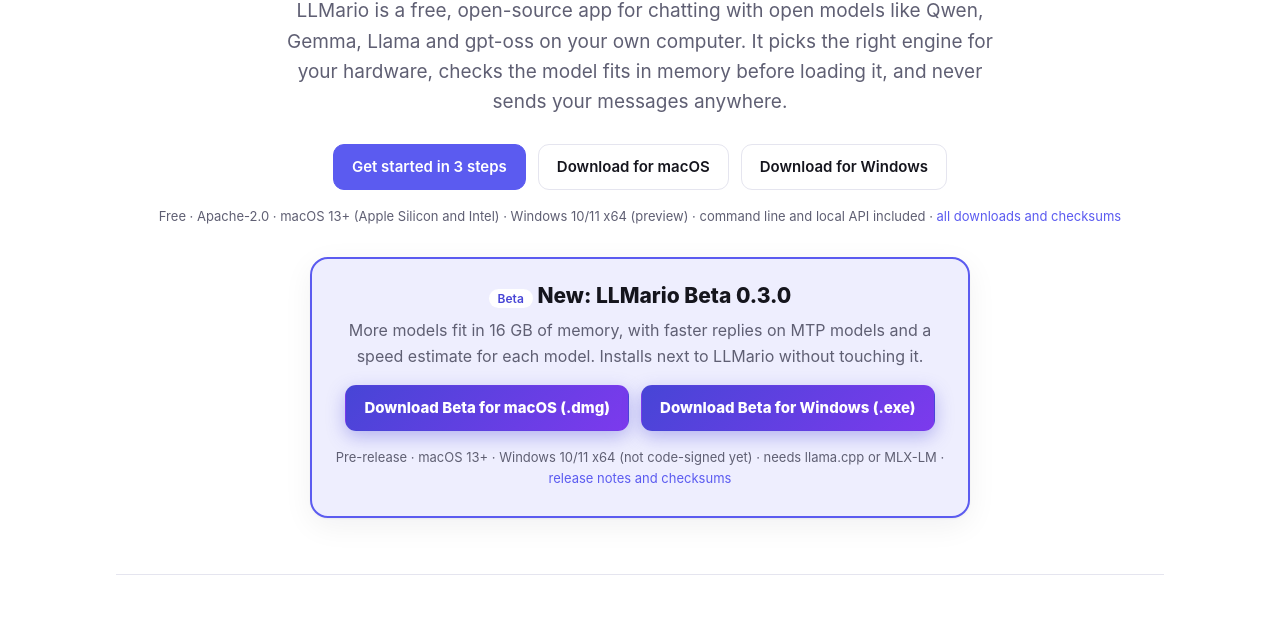
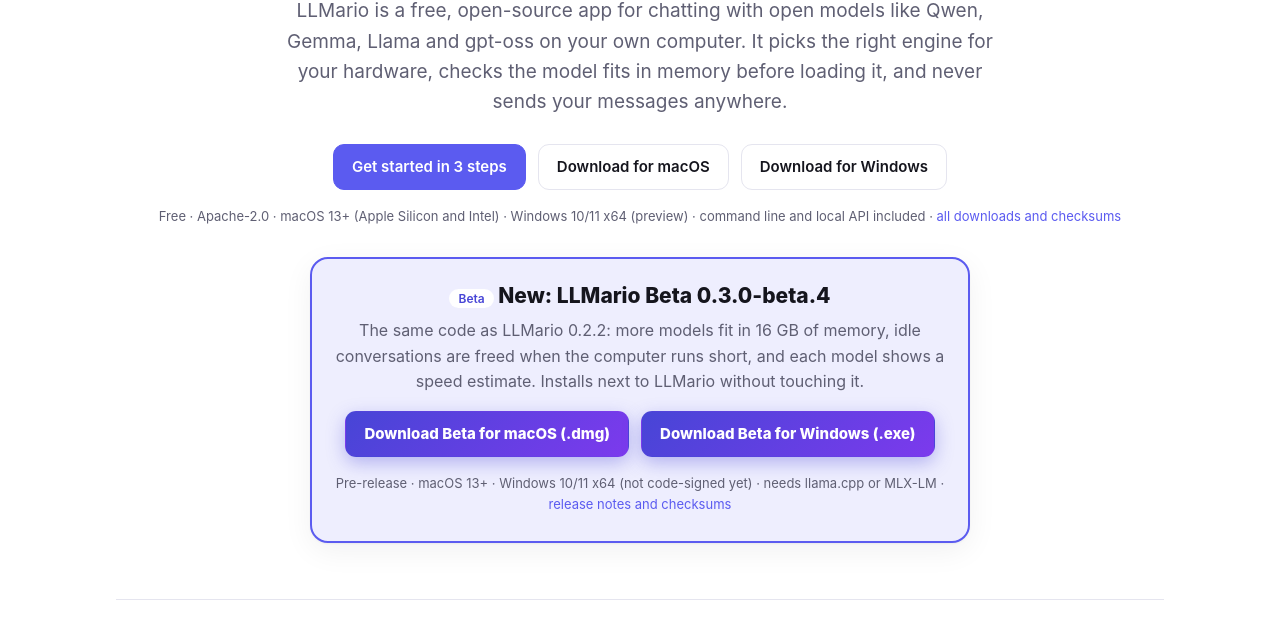
Before and after one commit to mannysinghx/LLMario, a plain HTML site: page website/index.html in a window 1280 px wide. Shown: the part 452-1080 px from the top of the page. Drawn offline with Linux system fonts and the light colour scheme.

Commit message:
Site: Beta buttons point at 0.3.0-beta.4
Co-Authored-By: Claude Sonnet 5.5 <noreply@anthropic.com>

```diff
--- a/website/index.html
+++ b/website/index.html
@@ -42,13 +42,13 @@
         </div>
         <p class="fine">Free · Apache-2.0 · macOS 13+ (Apple Silicon and Intel) · Windows 10/11 x64 (preview) · command line and local API included · <a href="https://github.com/mannysinghx/LLMario/releases/latest">all downloads and checksums</a></p>
         <div class="beta-cta" id="beta">
-          <p class="beta-cta-title"><span class="pill beta">Beta</span> <strong>New: LLMario Beta 0.3.0</strong></p>
-          <p class="beta-cta-sub">More models fit in 16 GB of memory, with faster replies on MTP models and a speed estimate for each model. Installs next to LLMario without touching it.</p>
+          <p class="beta-cta-title"><span class="pill beta">Beta</span> <strong>New: LLMario Beta 0.3.0-beta.4</strong></p>
+          <p class="beta-cta-sub">The same code as LLMario 0.2.2: more models fit in 16 GB of memory, idle conversations are freed when the computer runs short, and each model shows a speed estimate. Installs next to LLMario without touching it.</p>
           <div class="cta">
-            <a class="btn beta" href="https://github.com/mannysinghx/LLMario/releases/download/v0.3.0-beta.3/LLMario-Beta-0.3.0-beta.3-macos-universal.dmg">Download Beta for macOS (.dmg)</a>
-            <a class="btn beta" href="https://github.com/mannysinghx/LLMario/releases/download/v0.3.0-beta.3/LLMario-Beta-0.3.0-beta.3-windows-x64-setup.exe">Download Beta for Windows (.exe)</a>
+            <a class="btn beta" href="https://github.com/mannysinghx/LLMario/releases/download/v0.3.0-beta.4/LLMario-Beta-0.3.0-beta.4-macos-universal.dmg">Download Beta for macOS (.dmg)</a>
+            <a class="btn beta" href="https://github.com/mannysinghx/LLMario/releases/download/v0.3.0-beta.4/LLMario-Beta-0.3.0-beta.4-windows-x64-setup.exe">Download Beta for Windows (.exe)</a>
           </div>
-          <p class="fine">Pre-release · macOS 13+ · Windows 10/11 x64 (not code-signed yet) · needs llama.cpp or MLX-LM · <a href="https://github.com/mannysinghx/LLMario/releases/tag/v0.3.0-beta.3">release notes and checksums</a></p>
+          <p class="fine">Pre-release · macOS 13+ · Windows 10/11 x64 (not code-signed yet) · needs llama.cpp or MLX-LM · <a href="https://github.com/mannysinghx/LLMario/releases/tag/v0.3.0-beta.4">release notes and checksums</a></p>
         </div>
       </section>
 
```
